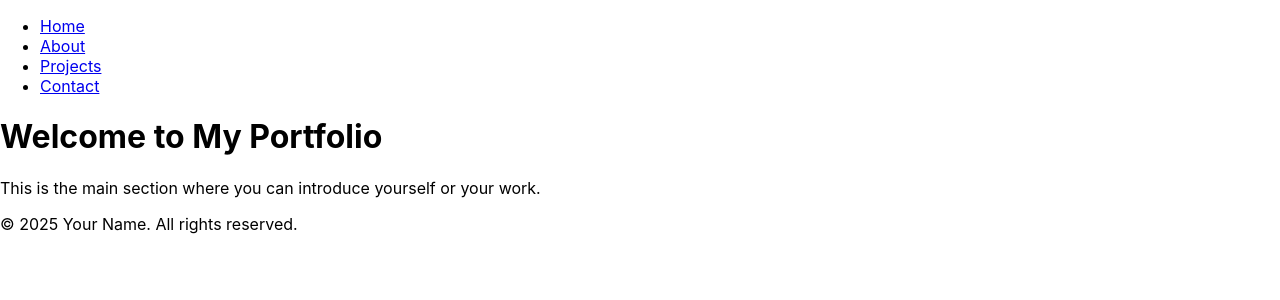
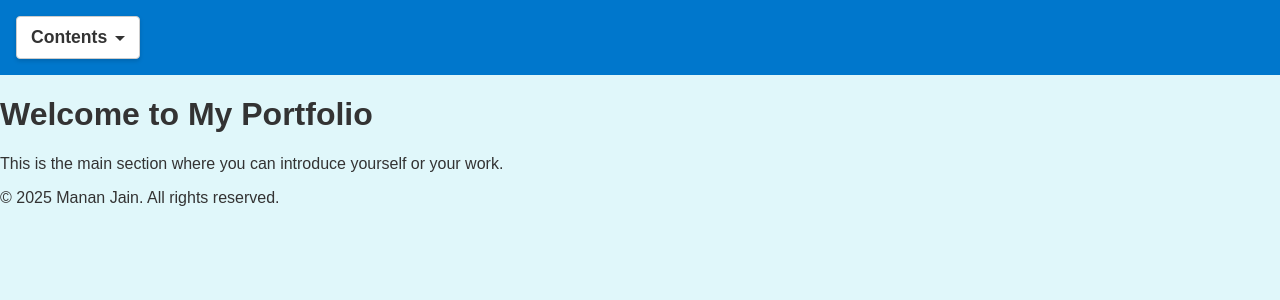
Before and after one commit to mananjen/portfolio-website, a React (Create React App) app: page / in a window 1280 px wide. Shown: the top 300 px of the page. Built offline with nearby package versions, Linux system fonts and the light colour scheme.

Commit message:
some basic updates

```diff
--- a/src/App.jsx
+++ b/src/App.jsx
@@ -1,10 +1,32 @@
+// src/App.jsx
 import React from 'react';
+import { ThemeProvider, createGlobalStyle } from 'styled-components';
 import Header from './components/Header';
 import Footer from './components/Footer';
 import MainContent from './components/MainContent';
+import { theme } from './theme';
+
+const GlobalStyle = createGlobalStyle`
+  /* Import Montserrat from Google Fonts */
+  @import url('https://fonts.googleapis.com/css2?family=Montserrat:wght@400;700&display=swap');
+
+  body {
+    margin: 0;
+    background-color: ${props => props.theme.colors.primary};
+    color: ${props => props.theme.colors.text};
+    font-family: ${props => props.theme.fonts.main};
+    font-weight: 400;
+  }
+
+  h1, h2, h3, h4, h5, h6 {
+    font-weight: 700;
+  }
+`;
 
 const App = () => {
   return (
+    <ThemeProvider theme={theme}>
+      <GlobalStyle />
       <div className="App">
         <Header />
         <MainContent>
@@ -13,6 +35,7 @@ const App = () => {
         </MainContent>
         <Footer />
       </div>
+    </ThemeProvider>
   );
 };
 
--- /dev/null
+++ b/src/components/Dropdown.jsx
@@ -0,0 +1,108 @@
+import React, { useState, useRef, useEffect } from 'react';
+import styled from 'styled-components';
+
+const DropdownContainer = styled.div`
+  position: relative;
+  display: inline-block;
+`;
+
+const DropdownToggle = styled.button`
+  background-color: #fff;
+  border: 1px solid #ccc;
+  font-size: 1.1rem;
+  font-weight: 600;
+  cursor: pointer;
+  padding: 10px 14px;
+  border-radius: 4px;
+  color: #333;
+  /* Slight shadow around the toggle button */
+  box-shadow: 0 2px 4px rgba(0, 0, 0, 0.15);
+
+  /* Down caret icon */
+  &:after {
+    content: '';
+    display: inline-block;
+    margin-left: 8px;
+    vertical-align: middle;
+    width: 0;
+    height: 0;
+    border-left: 5px solid transparent;
+    border-right: 5px solid transparent;
+    border-top: 5px solid #333;
+  }
+
+  &:hover {
+    background-color: #f1f1f1;
+  }
+`;
+
+const DropdownMenu = styled.div`
+  position: absolute;
+  top: calc(100% + 8px);
+  left: 0;
+  transform: scaleY(${(props) => (props.isOpen ? '1' : '0')});
+  transform-origin: top;
+  opacity: ${(props) => (props.isOpen ? '1' : '0')};
+  pointer-events: ${(props) => (props.isOpen ? 'auto' : 'none')};
+  transition: transform 0.3s ease, opacity 0.3s ease;
+  background-color: #fff;
+  /* More pronounced shadow around the dropdown */
+  box-shadow: 0 8px 12px rgba(0, 0, 0, 0.15);
+  z-index: 1000;
+  border-radius: 4px;
+`;
+
+const DropdownList = styled.ul`
+  list-style: none;
+  margin: 0;
+  padding: 0;
+`;
+
+const DropdownItem = styled.li`
+  a {
+    display: block;
+    padding: 10px 14px;
+    text-decoration: none;
+    color: #333;
+    &:hover {
+      background-color: #f1f1f1;
+    }
+  }
+`;
+
+const Dropdown = ({ title, items }) => {
+  const [isOpen, setIsOpen] = useState(false);
+  const dropdownRef = useRef(null);
+
+  // Close dropdown when clicking outside
+  useEffect(() => {
+    const handleClickOutside = (event) => {
+      if (dropdownRef.current && !dropdownRef.current.contains(event.target)) {
+        setIsOpen(false);
+      }
+    };
+    document.addEventListener('mousedown', handleClickOutside);
+    return () => {
+      document.removeEventListener('mousedown', handleClickOutside);
+    };
+  }, []);
+
+  return (
+    <DropdownContainer ref={dropdownRef}>
+      <DropdownToggle onClick={() => setIsOpen(!isOpen)}>
+        {title}
+      </DropdownToggle>
+      <DropdownMenu isOpen={isOpen}>
+        <DropdownList>
+          {items.map((item, index) => (
+            <DropdownItem key={index}>
+              <a href={item.href}>{item.label}</a>
+            </DropdownItem>
+          ))}
+        </DropdownList>
+      </DropdownMenu>
+    </DropdownContainer>
+  );
+};
+
+export default Dropdown;
--- a/src/components/Footer.jsx
+++ b/src/components/Footer.jsx
@@ -4,7 +4,7 @@ import React from 'react';
 const Footer = () => {
   return (
     <footer>
-      <p>&copy; {new Date().getFullYear()} Your Name. All rights reserved.</p>
+      <p>&copy; {new Date().getFullYear()} Manan Jain. All rights reserved.</p>
     </footer>
   );
 };
--- a/src/components/Header.jsx
+++ b/src/components/Header.jsx
@@ -1,18 +1,33 @@
 import React from 'react';
-// import './Header.css'; // Optional: add styles specific to Header
+import styled from 'styled-components';
+import Dropdown from './Dropdown';
+
+const StyledHeader = styled.header`
+  background-color: ${props => props.theme.colors.headerBackground};
+  color: #fff;
+  padding: 1rem;
+`;
+
+const Nav = styled.nav`
+  display: flex;
+  justify-content: space-between;
+  align-items: center;
+`;
 
 const Header = () => {
+  const navItems = [
+    { href: "/", label: "Home" },
+    { href: "/about", label: "About" },
+    { href: "/projects", label: "Projects" },
+    { href: "/contact", label: "Contact" },
+  ];
+
   return (
-    <header>
-      <nav>
-        <ul>
-          <li><a href="/">Home</a></li>
-          <li><a href="/about">About</a></li>
-          <li><a href="/projects">Projects</a></li>
-          <li><a href="/contact">Contact</a></li>
-        </ul>
-      </nav>
-    </header>
+    <StyledHeader>
+      <Nav>
+        <Dropdown title="Contents" items={navItems} />
+      </Nav>
+    </StyledHeader>
   );
 };
 
--- a/src/components/MainContent.jsx
+++ b/src/components/MainContent.jsx
@@ -1,6 +1,4 @@
-import React, { Component } from 'react';
-import { render } from 'react-dom';
-// import './MainContent.css'; // Optional: add styles specific to MainContent
+import React from 'react';
 
 const MainContent = ({ children }) => {
   return (
--- /dev/null
+++ b/src/theme.js
@@ -0,0 +1,10 @@
+export const theme = {
+    colors: {
+        primary: '#e0f7fa',       // Light blue
+        headerBackground: '#0077cc', // Darker blue for the header accent
+        text: '#333'             // Default text color
+    },
+    fonts: {
+        main: "'Montserrat', sans-serif",
+    },
+};
```
Lines whose indentation alone changed are shown as unchanged.
